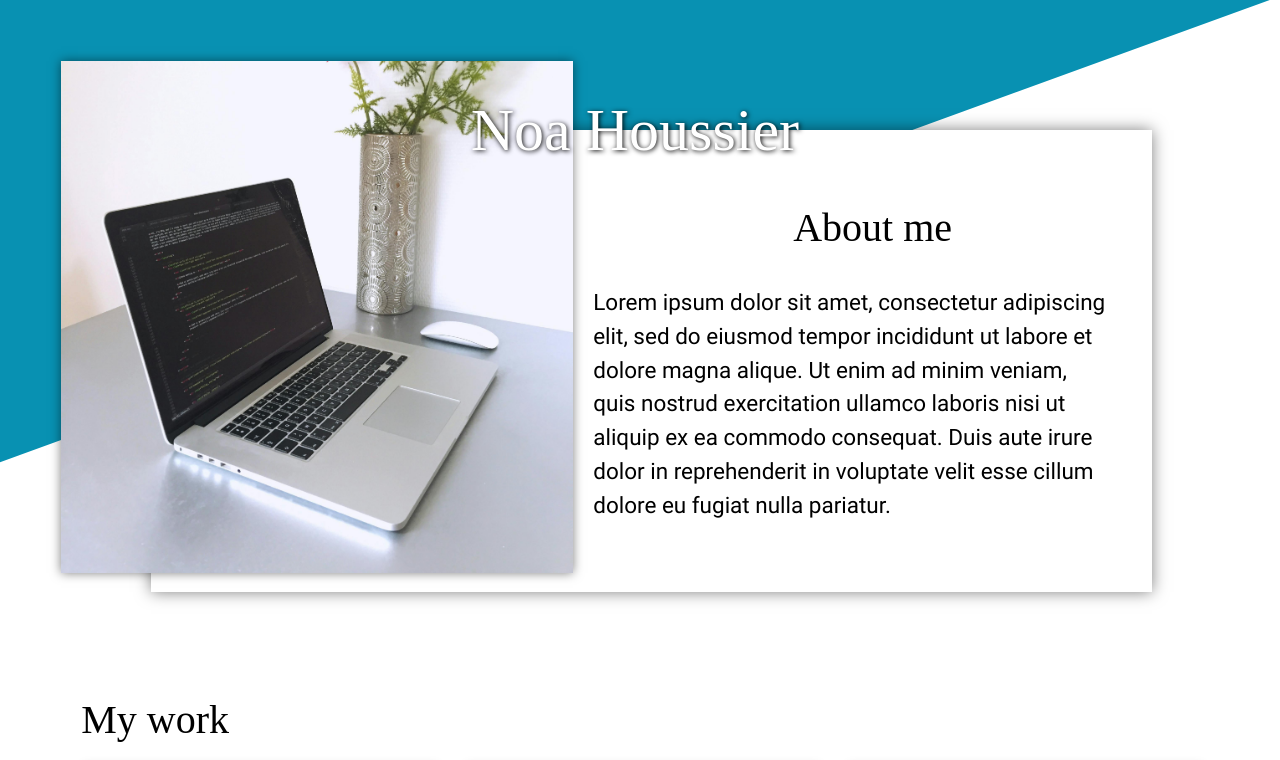
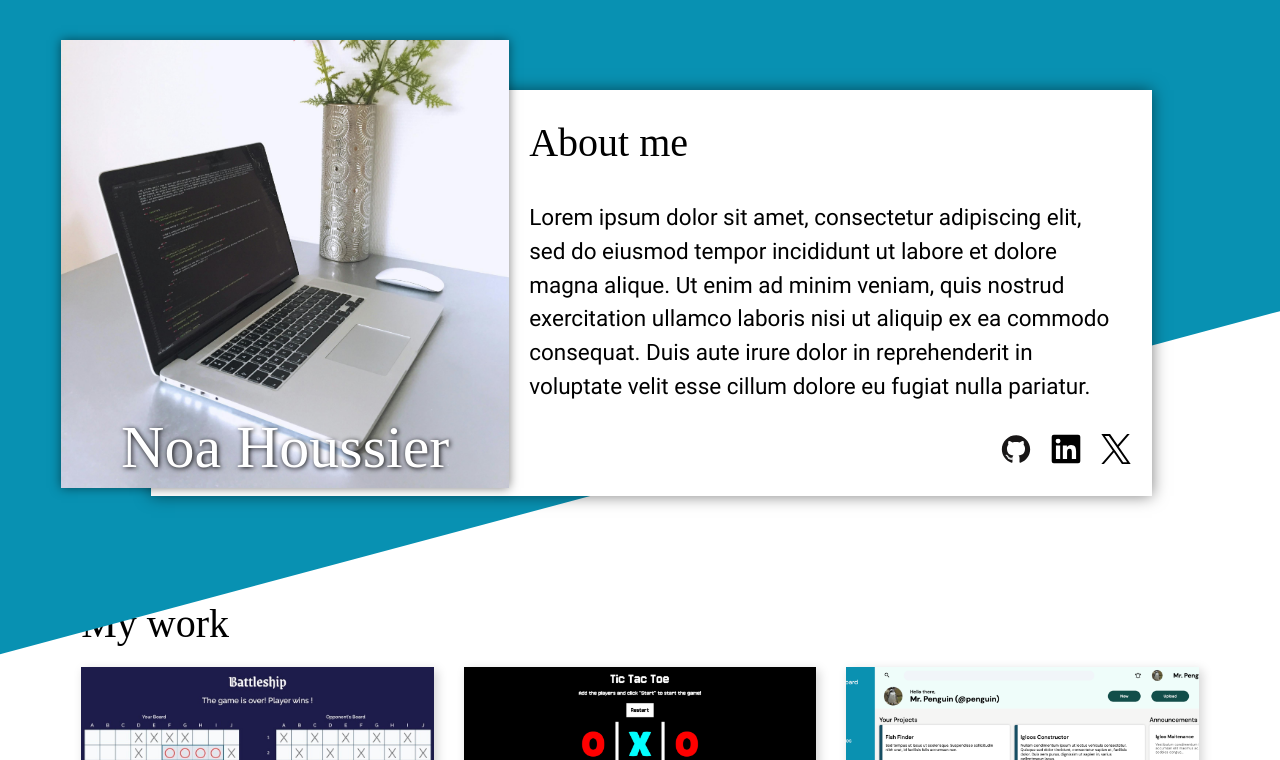
Before and after one commit to NestorNebula/homepage, a website: page index.html in a window 1280 px wide. Shown: the top 760 px of the page. Drawn offline with nearby package versions, Linux system fonts and the light colour scheme; a web font is replaced by a local one.

Commit message:
style: add styles to the header section

```diff
--- a/styles.css
+++ b/styles.css
@@ -358,3 +358,47 @@ footer {
     height: 100%;
   }
 }
+
+@media (min-width: 1200px) {
+  .background {
+    transform: translate(-65vw, -35vh) rotate(-15deg);
+  }
+
+  .imgcontainer {
+    margin-top: 3rem;
+    width: 35vw;
+  }
+
+  .name {
+    width: 100%;
+    left: 0%;
+    bottom: 3%;
+    text-align: center;
+  }
+
+  .aboutme {
+    margin-top: 9rem;
+  }
+
+  .aboutmetitle {
+    padding-top: 3rem;
+    margin-bottom: 1.5rem;
+    text-align: start;
+  }
+
+  .aboutmetext {
+    padding: 2rem 4rem 3rem 5rem;
+    line-height: 1.5;
+    max-width: 100ch;
+  }
+
+  .headericons {
+    display: none;
+  }
+
+  .headericons {
+    display: flex;
+    padding-left: 45%;
+    padding-bottom: 3rem;
+  }
+}
```
